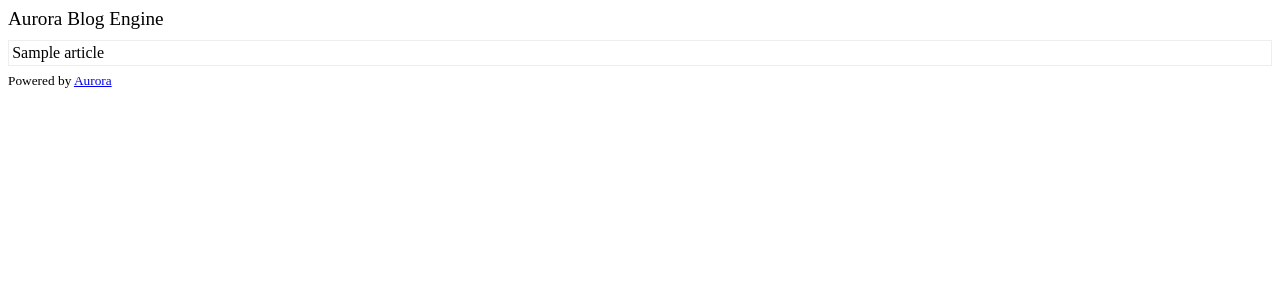
After one commit to zorkian/aurora, a Flask app: template templates/article.html in a window 1280 px wide. The commit adds this page. Shown: the top 300 px of the page. Run offline with Flask 2, Linux system fonts and the light colour scheme; the template is opened without the code that fills it: most values are stand-ins (such as "Sample title", 1, 10 or a date in 2020).

Commit message:
now we're starting to cook

```diff
--- a/app.py
+++ b/app.py
@@ -16,26 +16,34 @@ Written by Mark Smith <mark@qq.is>.
 
 import os
 import re
+import pprint
 from flask import Flask, render_template, redirect
 from markdown import markdown
 from time import time
+
 
 ARCHIVE = {}  # Yr -> Mo -> [ list of articles ]
 ARTICLE_CACHE_TIMER = None
 ARTICLES = {}  # slug => filename
 app = Flask(__name__)
 
-@app.route("/")
+
+@app.route('/')
 def index():
     return render_template('index.html')
 
-@app.route("/article/<slug>")
+
+@app.route('/article/<slug>')
 def article(slug=None):
     global ARTICLES
     if slug is None:
         return redirect('/')
     if not slug in ARTICLES:
         return error_404()
+
+    with open(ARTICLES[slug], 'r') as f:
+        md = markdown(f.read())
+    return render_template('article.html', article=md)
 
 
 def error_404():
@@ -45,13 +53,15 @@ def error_404():
     return render_template('404.html')
 
 
+@app.before_request
 def refresh_article_list():
     '''Read through the filesystem and find articles.
 
     '''
     global ARTICLES, ARTICLE_CACHE_TIMER, ARCHIVE
-    if ARTICLE_CACHE_TIMER is None or time() > ARTICLE_CACHE_TIMER:
-        ARTICLE_CACHE_TIMER = time() + 10
+    if ARTICLE_CACHE_TIMER is not None and time() < ARTICLE_CACHE_TIMER:
+        return
+    ARTICLE_CACHE_TIMER = time() + 10
 
     if not os.path.isdir('articles'):
         return
@@ -74,7 +84,6 @@ def refresh_article_list():
         ARCHIVE[yr][mo].reverse()
 
 
-if __name__ == "__main__":
-    port = int(os.environ.get("PORT", 5000))
-    app.before_request(refresh_article_list)
+if __name__ == '__main__':
+    port = int(os.environ.get('PORT', 5000))
     app.run(host='0.0.0.0', port=port)
--- a/static/css/aurora.css
+++ b/static/css/aurora.css
@@ -1,3 +1,18 @@
 /* The default CSS for the Aurora blogging engine.
 
    This is very simple and boring.  Please spruce me up. */
+
+header {
+    font-size: larger;
+    margin-bottom: 0.5em;
+}
+
+section {
+    border: solid 1px #eee;
+    padding: 0.2em;
+}
+
+footer {
+    margin-top: 0.5em;
+    font-size: smaller;
+}
--- a/templates/404.html
+++ b/templates/404.html
@@ -1,4 +1,4 @@
-{% extends "index.html" %}
+{% extends "layout/base.html" %}
 {% block title %}Not Found{% endblock %}
 {% block pagetitle %}I can't seem to find it...{% endblock %}
 {% block content %}
--- /dev/null
+++ b/templates/article.html
@@ -0,0 +1,3 @@
+{% extends "layout/base.html" %}
+{% block title %}Aurora Blog Engine{% endblock %}
+{% block content %}{{ article|safe }}{% endblock %}
--- /dev/null
+++ b/templates/layout/base.html
@@ -0,0 +1,19 @@
+<!doctype html>
+<html>
+    <head>
+        <link rel="stylesheet" type="text/css" href="/static/css/aurora.css">
+        <meta http-equiv="Content-Type" content="text/html; charset=UTF-8"/>
+        <title>{% block title %}{% endblock %}</title>
+    </head>
+    <body>
+        <header>
+            {% block pagetitle %}{{ self.title() }}{% endblock %}
+        </header>
+        <section>
+            {% block content %}{% endblock %}
+        </section>
+        <footer>
+            Powered by <a href="https://github.com/xb95/aurora">Aurora</a>
+        </footer>
+    </body>
+</html>
```
Also changed, not shown: templates/index.html (+6 -19 lines).
